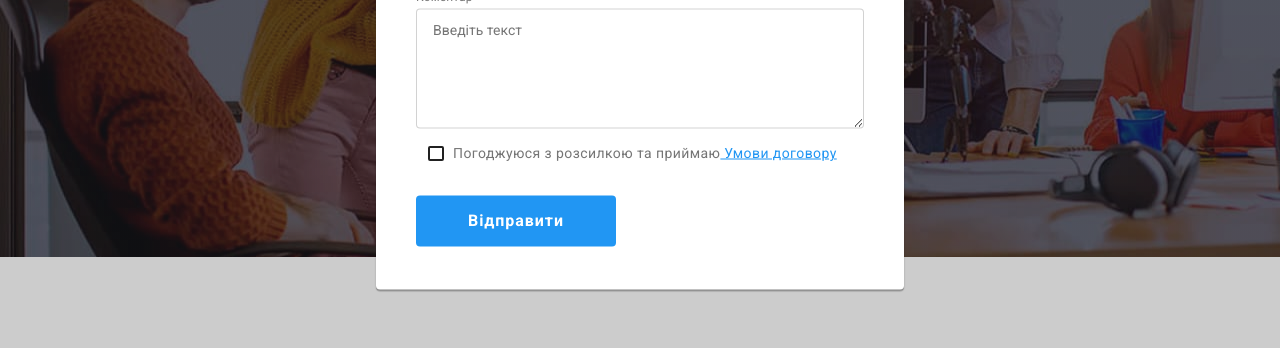
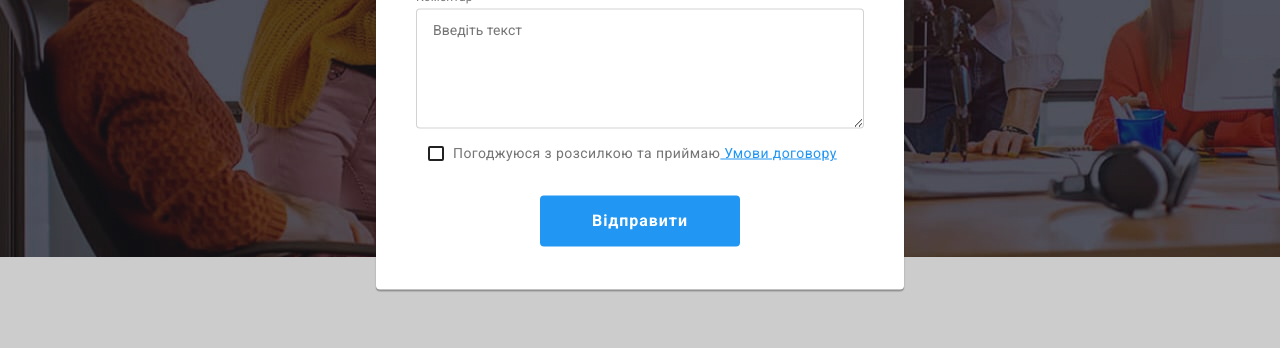
Before and after one commit to annaKumchar/goit-markup-hw-06, a plain HTML site: page index.html in a window 1280 px wide. Both pictures are taken after a click on the button "Замовити послугу". Shown: the part 401-749 px from the top of the page. Drawn offline with nearby package versions, Linux system fonts and the light colour scheme.

Commit message:
goit-markup-hw-06(corrected button)

```diff
--- a/css/styles.css
+++ b/css/styles.css
@@ -604,6 +604,7 @@ footer {
 }
 
 .form-label {
+
   margin-bottom: 4px;
   text-align: left;
 
@@ -646,6 +647,10 @@ footer {
 }
 
 .form-button {
+  position: absolute;
+  left: 50%;
+  transform: translate(-50%);
+
   padding: 10px 52px;
 
   font-weight: 700;
```
